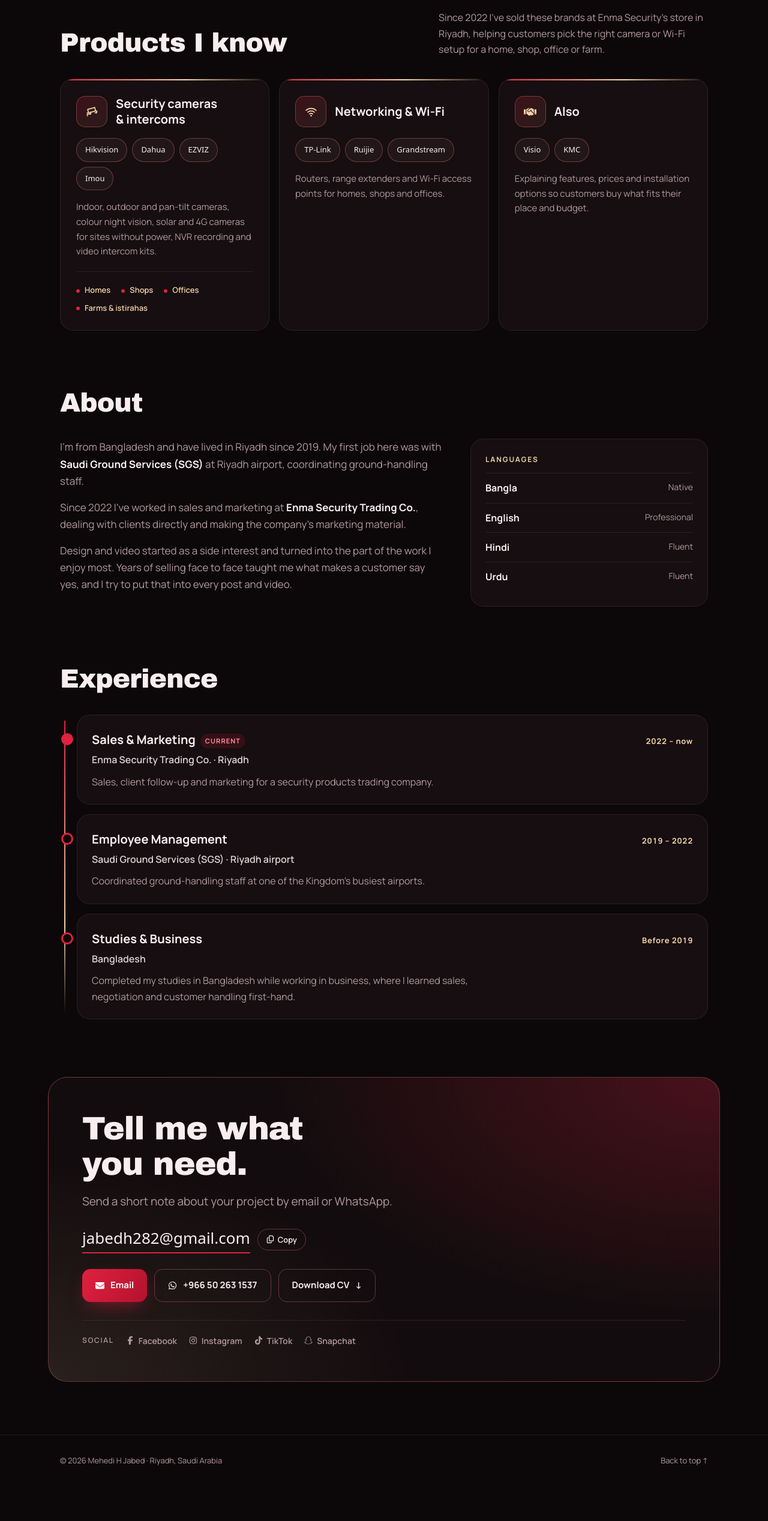
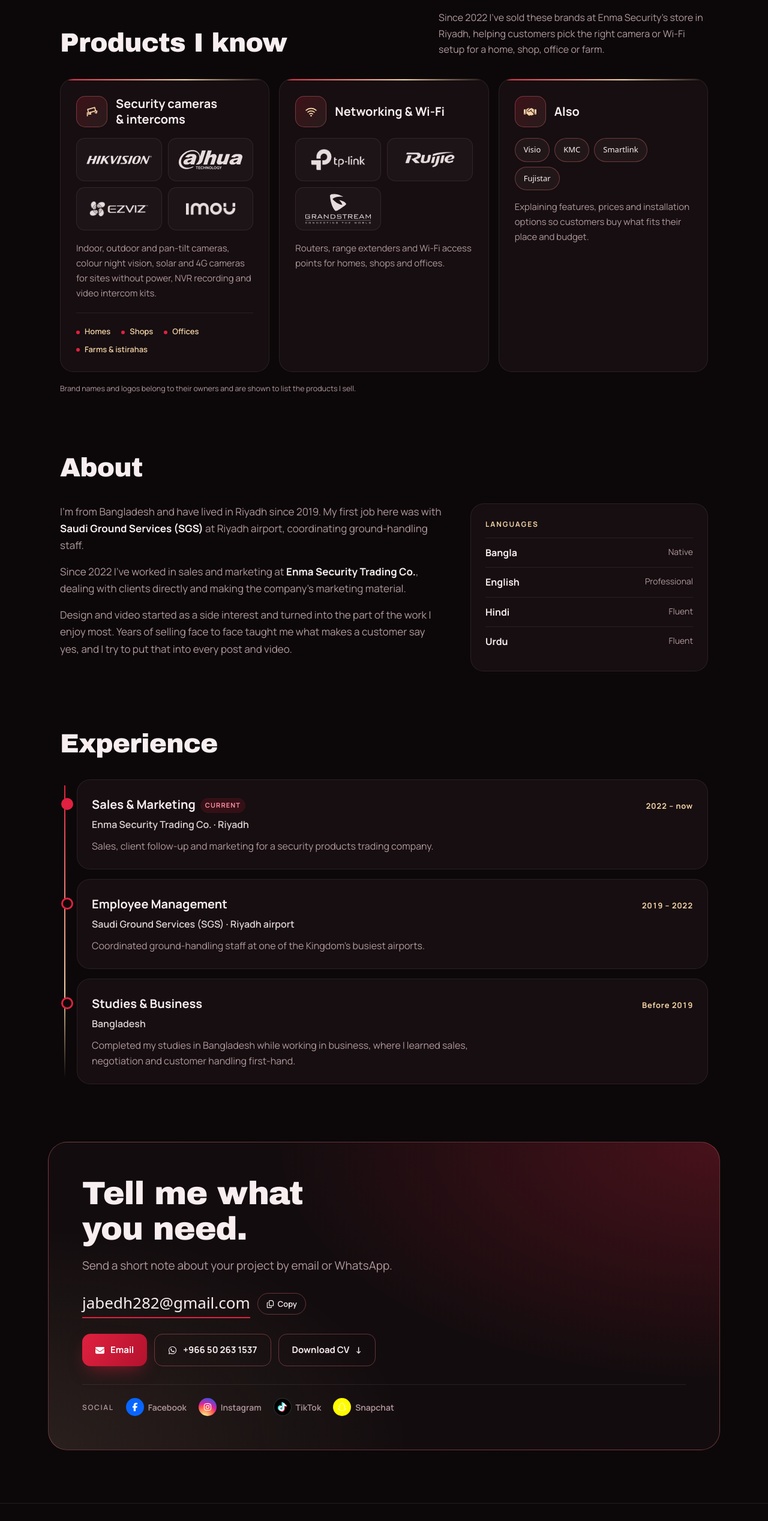
Before and after one commit to jabedh282-maker/jabed-social, a plain HTML site: page index.html in a window 1280 px wide. Shown: the part 3699-6234 px from the top of the page at 60% size. Before the commit the page ends 6176 px from the top, so only its background shows below. Drawn offline with Linux system fonts and the light colour scheme; a web font is replaced by a local one.

Commit message:
Show brand logos and brand-coloured social icons
- Products I know uses the Hikvision, Dahua, EZVIZ, Imou, TP-Link,
  Ruijie and Grandstream logos as one-colour tiles that follow the theme
- Add Smartlink and Fujistar; Visio, KMC, Smartlink and Fujistar stay as
  names until their logos are available
- Trademark note under the section
- Facebook, Instagram, TikTok and Snapchat icons in their brand colours
- CV lists the two new brands

Co-Authored-By: Claude Opus 5.5 <noreply@anthropic.com>

```diff
--- a/index.html
+++ b/index.html
@@ -207,6 +207,18 @@ html[data-skin="sky"] .kb-tags li{background:#fff}
 .kb-card.main p{margin-bottom:20px}
 @media (max-width:960px){.kb{grid-template-columns:1fr}}
 
+.kb-logos{display:grid;grid-template-columns:repeat(2,1fr);gap:10px;margin:0 0 18px;padding:0;list-style:none}
+.kb-logos li{height:72px;display:grid;place-items:center;padding:0 16px;border-radius:14px;border:1px solid var(--line);background:rgba(255,255,255,.03)}
+html[data-skin="sky"] .kb-logos li{background:#fff}
+.lg{display:block;width:100%;height:var(--h,28px);background:var(--fg);opacity:.92;-webkit-mask:var(--l) center/contain no-repeat;mask:var(--l) center/contain no-repeat}
+.kb-card:hover .lg{opacity:1}
+.tm-note{margin:18px 0 0;font-size:12.5px;color:var(--muted)}
+.socials a .sb{width:30px;height:30px;border-radius:50%;display:grid;place-items:center;color:#fff;font-size:14px;flex:none}
+.sb.fb{background:#0866ff}
+.sb.ig{background:radial-gradient(circle at 30% 107%,#fdf497 0%,#fdf497 5%,#fd5949 45%,#d6249f 60%,#285aeb 90%)}
+.sb.tt{background:#000;box-shadow:inset 0 0 0 1px rgba(255,255,255,.2)}
+.sb.tt .ico{filter:drop-shadow(-1.2px -1px 0 #25f4ee) drop-shadow(1.2px 1px 0 #fe2c55)}
+.sb.sc{background:#fffc00;color:#000}
 .about{display:grid;grid-template-columns:1.25fr .75fr;gap:24px}
 .about .text{font-size:17px;color:var(--muted)}
 .about .text p{margin:0 0 16px;max-width:62ch}
@@ -397,21 +409,22 @@ html[lang="bn"] h1 .latin,html[lang="ar"] h1 .latin{letter-spacing:-.03em}
       <div class="kb">
         <article class="card kb-card main">
           <div class="kb-top"><div class="ic"><svg class="ico" aria-hidden="true"><use href="#i-cctv"/></svg></div><h3 data-i18n="kb1.h">Security cameras &amp; intercoms</h3></div>
-          <ul class="kb-tags" dir="ltr"><li>Hikvision</li><li>Dahua</li><li>EZVIZ</li><li>Imou</li></ul>
+          <ul class="kb-logos" dir="ltr"><li><span class="lg" role="img" aria-label="Hikvision" style="--l:url(work/logos/hikvision.svg);--h:22px"></span></li><li><span class="lg" role="img" aria-label="Dahua" style="--l:url(work/logos/dahua.svg);--h:34px"></span></li><li><span class="lg" role="img" aria-label="EZVIZ" style="--l:url(work/logos/ezviz.png);--h:26px"></span></li><li><span class="lg" role="img" aria-label="Imou" style="--l:url(work/logos/imou.png);--h:22px"></span></li></ul>
           <p data-i18n="kb1.p">Indoor, outdoor and pan-tilt cameras, colour night vision, solar and 4G cameras for sites without power, NVR recording and video intercom kits.</p>
           <div class="kb-uses"><span data-i18n="u.home">Homes</span><span data-i18n="u.shop">Shops</span><span data-i18n="u.office">Offices</span><span data-i18n="u.farm">Farms &amp; istirahas</span></div>
         </article>
         <article class="card kb-card">
           <div class="kb-top"><div class="ic"><svg class="ico" aria-hidden="true"><use href="#i-wifi"/></svg></div><h3 data-i18n="kb2.h">Networking &amp; Wi-Fi</h3></div>
-          <ul class="kb-tags" dir="ltr"><li>TP-Link</li><li>Ruijie</li><li>Grandstream</li></ul>
+          <ul class="kb-logos" dir="ltr"><li><span class="lg" role="img" aria-label="TP-Link" style="--l:url(work/logos/tplink.png);--h:36px"></span></li><li><span class="lg" role="img" aria-label="Ruijie" style="--l:url(work/logos/ruijie.png);--h:26px"></span></li><li><span class="lg" role="img" aria-label="Grandstream" style="--l:url(work/logos/grandstream.svg);--h:52px"></span></li></ul>
           <p data-i18n="kb2.p">Routers, range extenders and Wi-Fi access points for homes, shops and offices.</p>
         </article>
         <article class="card kb-card">
           <div class="kb-top"><div class="ic"><svg class="ico" aria-hidden="true"><use href="#i-handshake"/></svg></div><h3 data-i18n="kb3.h">Also</h3></div>
-          <ul class="kb-tags" dir="ltr"><li>Visio</li><li>KMC</li></ul>
+          <ul class="kb-tags" dir="ltr"><li>Visio</li><li>KMC</li><li>Smartlink</li><li>Fujistar</li></ul>
           <p data-i18n="kb3.p">Explaining features, prices and installation options so customers buy what fits their place and budget.</p>
         </article>
       </div>
+      <p class="tm-note" data-i18n="tm">Brand names and logos belong to their owners and are shown to list the products I sell.</p>
     </div>
   </section>
 
@@ -473,10 +486,10 @@ html[lang="bn"] h1 .latin,html[lang="ar"] h1 .latin{letter-spacing:-.03em}
       </div>
       <div class="socials">
         <span class="soc-label" data-i18n="follow">Social</span>
-        <a href="https://www.facebook.com/share/1ERb8BcRgr/" target="_blank" rel="noopener"><svg class="ico" aria-hidden="true"><use href="#i-facebook-f"/></svg>Facebook</a>
-        <a href="https://www.instagram.com/mehedihjabed.25" target="_blank" rel="noopener"><svg class="ico" aria-hidden="true"><use href="#i-instagram"/></svg>Instagram</a>
-        <a href="https://www.tiktok.com/@mehedi.h.jabed" target="_blank" rel="noopener"><svg class="ico" aria-hidden="true"><use href="#i-tiktok"/></svg>TikTok</a>
-        <a href="https://www.snapchat.com/add/mehedi.jabed" target="_blank" rel="noopener"><svg class="ico" aria-hidden="true"><use href="#i-snapchat"/></svg>Snapchat</a>
+        <a href="https://www.facebook.com/share/1ERb8BcRgr/" target="_blank" rel="noopener"><span class="sb fb"><svg class="ico" aria-hidden="true"><use href="#i-facebook-f"/></svg></span>Facebook</a>
+        <a href="https://www.instagram.com/mehedihjabed.25" target="_blank" rel="noopener"><span class="sb ig"><svg class="ico" aria-hidden="true"><use href="#i-instagram"/></svg></span>Instagram</a>
+        <a href="https://www.tiktok.com/@mehedi.h.jabed" target="_blank" rel="noopener"><span class="sb tt"><svg class="ico" aria-hidden="true"><use href="#i-tiktok"/></svg></span>TikTok</a>
+        <a href="https://www.snapchat.com/add/mehedi.jabed" target="_blank" rel="noopener"><span class="sb sc"><svg class="ico" aria-hidden="true"><use href="#i-snapchat"/></svg></span>Snapchat</a>
       </div>
     </div>
   </section>
@@ -535,7 +548,7 @@ var I18N = {
     "br.h":"যে পণ্যগুলো ভালো জানি","br.p":"২০২২ থেকে রিয়াদে Enma Security-র দোকানে এই ব্র্যান্ডগুলো বিক্রি করছি। বাসা, দোকান, অফিস বা খামারের জন্য কোন ক্যামেরা বা Wi-Fi সেটআপ ঠিক হবে, কাস্টমারকে তা বেছে নিতে সাহায্য করি।",
     "kb1.h":"সিকিউরিটি ক্যামেরা ও ইন্টারকম","kb1.p":"ইনডোর, আউটডোর ও ঘোরানো যায় এমন ক্যামেরা, রঙিন নাইট ভিশন, বিদ্যুৎ নেই এমন জায়গার জন্য সোলার ও 4G ক্যামেরা, NVR রেকর্ডিং আর ভিডিও ইন্টারকম কিট।",
     "kb2.h":"নেটওয়ার্কিং ও Wi-Fi","kb2.p":"বাসা, দোকান ও অফিসের জন্য রাউটার, রেঞ্জ এক্সটেন্ডার আর Wi-Fi অ্যাক্সেস পয়েন্ট।",
-    "kb3.h":"আরও","u.home":"বাসা","u.shop":"দোকান","u.office":"অফিস","u.farm":"খামার ও ইস্তিরাহা","kb3.p":"ফিচার, দাম আর ইনস্টলেশনের অপশন বুঝিয়ে বলি, যাতে কাস্টমার তার জায়গা আর বাজেট অনুযায়ী ঠিক জিনিসটা কেনেন।",
+    "kb3.h":"আরও","u.home":"বাসা","u.shop":"দোকান","u.office":"অফিস","u.farm":"খামার ও ইস্তিরাহা","tm":"ব্র্যান্ডের নাম ও লোগো তাদের মালিকদের। আমি যে পণ্যগুলো বিক্রি করি তা দেখাতে এখানে ব্যবহার করা হয়েছে।","kb3.p":"ফিচার, দাম আর ইনস্টলেশনের অপশন বুঝিয়ে বলি, যাতে কাস্টমার তার জায়গা আর বাজেট অনুযায়ী ঠিক জিনিসটা কেনেন।",
     "s.mkt":"ডিজিটাল মার্কেটিং","s.gd":"গ্রাফিক ডিজাইন","s.vid":"ভিডিও এডিটিং","s.cc":"কনটেন্ট ক্রিয়েশন","s.web":"ওয়েবসাইট","s.sales":"সেলস",
     "s.mkt.p":"কনটেন্ট প্ল্যান, Meta ও TikTok অ্যাড, আর প্রতিটি ক্যাম্পেইন থেকে কী ফল এল তার ছোট রিপোর্ট।",
     "s.gd.p":"সোশ্যাল পোস্ট, লোগো, মেনু আর প্রিন্ট ডিজাইন, আরবি, ইংরেজি ও বাংলায়।",
@@ -587,7 +600,7 @@ var I18N = {
     "br.h":"منتجات أعرفها جيدًا","br.p":"منذ 2022 أبيع هذه العلامات في متجر <bdi dir=\"ltr\">Enma Security</bdi> بالرياض، وأساعد العملاء في اختيار الكاميرا أو إعداد Wi-Fi المناسب للمنزل أو المحل أو المكتب أو المزرعة.",
     "kb1.h":"كاميرات المراقبة والاتصال الداخلي","kb1.p":"كاميرات داخلية وخارجية ومتحركة، ورؤية ليلية بالألوان، وكاميرات بالطاقة الشمسية و4G للمواقع بلا كهرباء، وتسجيل NVR، وأطقم الاتصال الداخلي بالفيديو.",
     "kb2.h":"الشبكات وWi-Fi","kb2.p":"راوترات وموسعات تغطية ونقاط وصول Wi-Fi للمنازل والمحلات والمكاتب.",
-    "kb3.h":"أيضًا","u.home":"المنازل","u.shop":"المحلات","u.office":"المكاتب","u.farm":"المزارع والاستراحات","kb3.p":"أشرح المزايا والأسعار وخيارات التركيب ليشتري العميل ما يناسب مكانه وميزانيته.",
+    "kb3.h":"أيضًا","u.home":"المنازل","u.shop":"المحلات","u.office":"المكاتب","u.farm":"المزارع والاستراحات","tm":"أسماء العلامات التجارية وشعاراتها مملوكة لأصحابها، وتُعرض هنا لبيان المنتجات التي أبيعها.","kb3.p":"أشرح المزايا والأسعار وخيارات التركيب ليشتري العميل ما يناسب مكانه وميزانيته.",
     "s.mkt":"التسويق الرقمي","s.gd":"التصميم الجرافيكي","s.vid":"مونتاج الفيديو","s.cc":"صناعة المحتوى","s.web":"المواقع الإلكترونية","s.sales":"المبيعات",
     "s.mkt.p":"خطط محتوى، وإعلانات Meta وTikTok، وتقرير مختصر بنتائج كل حملة.",
     "s.gd.p":"منشورات وشعارات وقوائم طعام ومطبوعات بالعربية والإنجليزية والبنغالية.",
```
Also changed, not shown: work/logos/dahua.svg (added), work/logos/ezviz.png (added), work/logos/grandstream.svg (added), work/logos/hikvision.svg (added), work/logos/imou.png (added), work/logos/ruijie.png (added), work/logos/tplink.png (added), work/logos/tplink.svg (added), 2 other files.
